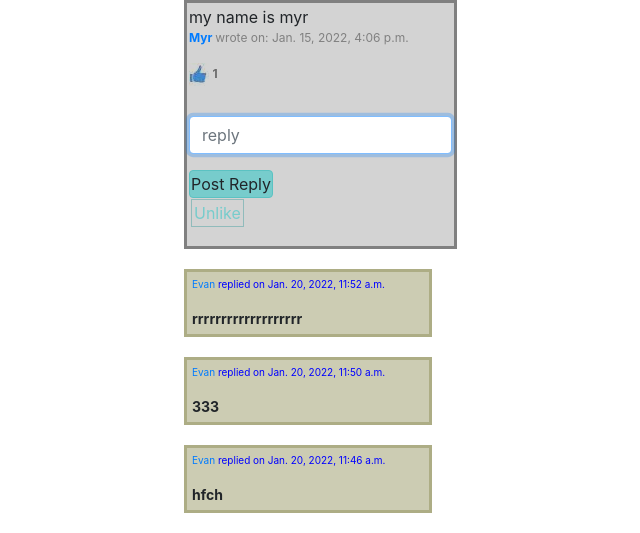
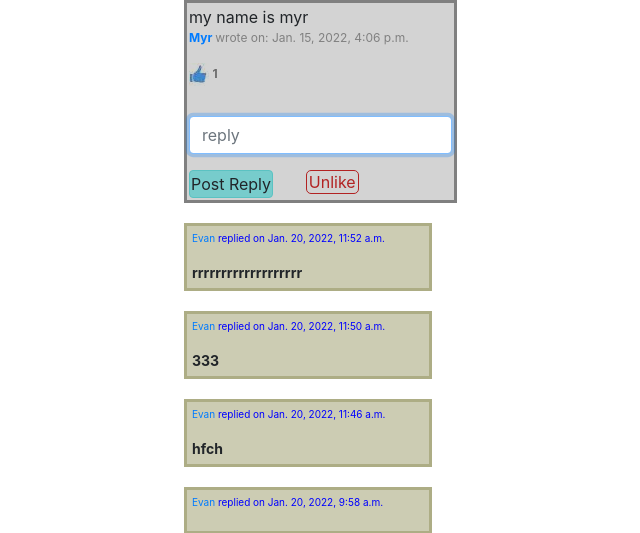
Before and after one commit to neteng0911/carpool, a Django app: page /following in a window 1280 px wide. Shown: the part 56-589 px from the top of the page, without its empty margins (228-868 px from the left). Run offline with Django 3.2, Linux system fonts and the light colour scheme; a user stored in the database is signed in; data comes from the database, SQL or seed files in the repository; both versions use the stored data as it was after the commit; some libraries are stand-ins or nearby versions.

Commit message:
general testing

```diff
--- a/project4/network/static/network/likes.js
+++ b/project4/network/static/network/likes.js
@@ -12,7 +12,8 @@
             {
 
 
-                element.style.color = "#fd8f00";
+                element.style.color = "#B22222";
+                element.style.border = "1px solid #B22222";
                 element.title="UNLIKE"
                 element.innerHTML="Unlike"
                 document.querySelector(`#likescounter_${post_id}`).innerHTML++;
@@ -23,7 +24,8 @@
 
                 element.title="LIKE"
                 element.innerHTML="Like"
-                element.style.color = "";
+                element.style.color = "#228B22";
+                element.style.border = "1px solid  #228B22";
                 document.querySelector(`#likescounter_${post_id}`).innerHTML--;
                 unlike(post_id);
             }
--- a/project4/network/static/network/styles.css
+++ b/project4/network/static/network/styles.css
@@ -84,14 +84,46 @@ left: 40%;
 
 }
 .likeunlike {
-  border: 1px solid #90bbbb;
-  color: #7cc;
+  border: 1px solid #228B22;
+  color: #228B22;
   padding: 1px 2px;
   text-align: right;
   text-decoration: none;
-  display: inline-block;
+  display: inline;
   font-size: 16px;
   margin: 1px 2px;
   cursor: pointer;
   left: 40%;
+
+  border-radius: 5px;
 }
+
+#section {
+  display: block;
+  width: 1000px;
+  height: 100px;
+  background: red;
+}
+
+.likes {
+  display: inline;
+  width: 10%;
+  height: 10%;
+  margin: 5%;
+  padding: 5%;
+
+
+}
+#unlikebtn {
+
+  border: 1px solid #B22222;
+  color: #B22222;
+
+}
+
+#likebtn {
+
+  border: 1px solid #228B22;
+  color: #228B22;
+
+}
--- a/project4/network/templates/network/following.html
+++ b/project4/network/templates/network/following.html
@@ -46,7 +46,7 @@
 
                 </div>
 {% endif %}
-            <p style= "color:grey; font-size:12px;"></p>
+
 
 
 </div>
--- a/project4/network/templates/network/layout.html
+++ b/project4/network/templates/network/layout.html
@@ -4,6 +4,7 @@
 <html lang="en">
     <head>
         <title>{% block title %}Social Network{% endblock %}</title>
+        <meta name="viewport" content="width=device-width, initial-scale=1.0">
         <link rel="stylesheet" href="https://stackpath.bootstrapcdn.com/bootstrap/4.4.1/css/bootstrap.min.css" integrity="sha384-Vkoo8x4CGsO3+Hhxv8T/Q5PaXtkKtu6ug5TOeNV6gBiFeWPGFN9MuhOf23Q9Ifjh" crossorigin="anonymous">
         <link href="{% static 'network/styles.css' %}" rel="stylesheet">
     </head>
--- a/project4/network/templates/network/profile.html
+++ b/project4/network/templates/network/profile.html
@@ -88,8 +88,10 @@ Total posts:<strong>{{user_posts_count}}</strong>
 <p>
     {% endifequal %}
 
+
+
 {% for user_post in  page.object_list %}
-
+<section>
 <ul>
 <div class="post">{{user_post.description}}
 
@@ -126,7 +128,7 @@ Total posts:<strong>{{user_posts_count}}</strong>
 
 </div>
 </ul>
-
+</section>
 
 {% for rep in user_post.replies.all %}
  <ul>
```
Also changed, not shown: project4/db.sqlite3.
